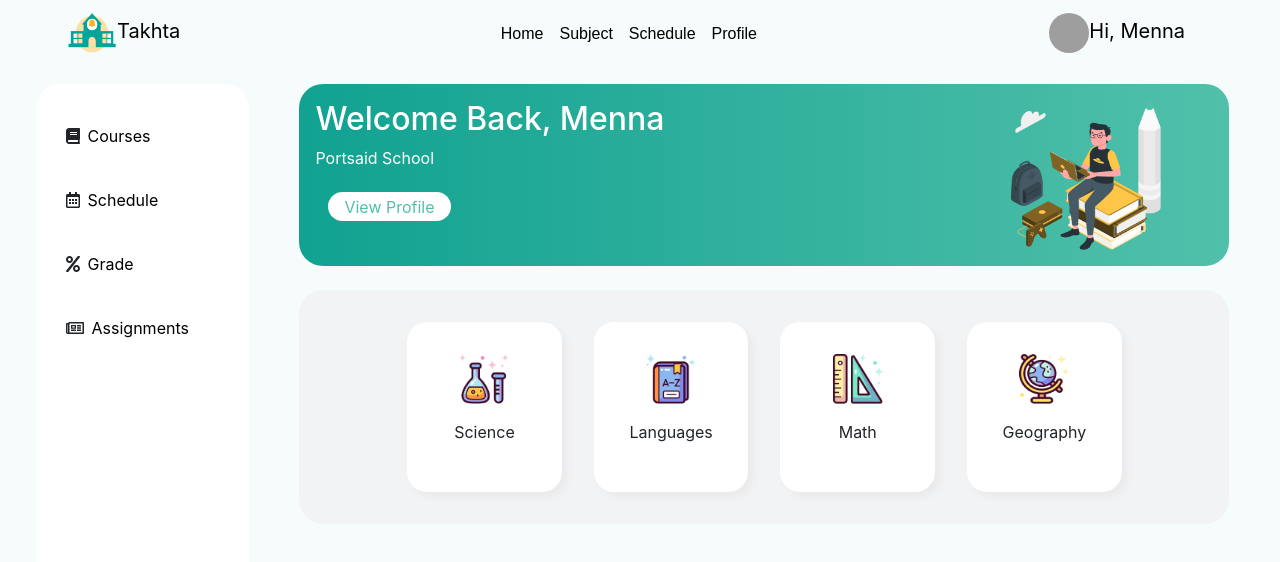
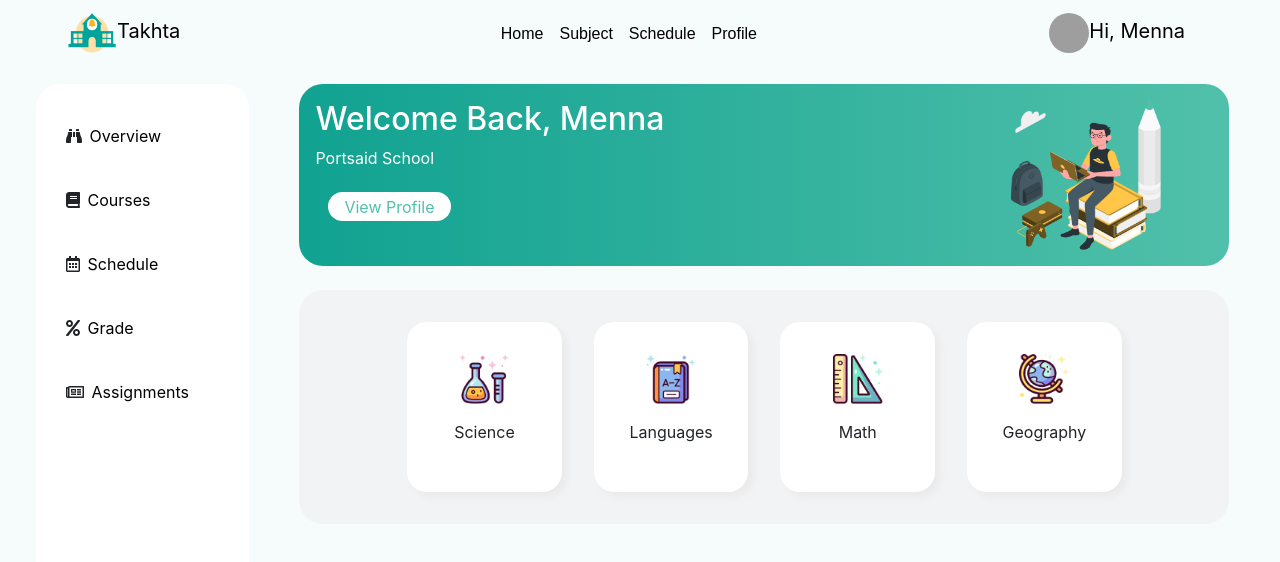
Before and after one commit to MennaMoOmar/Takhta-Front-End, a React (Create React App) app: page /stddashboard in a window 1280 px wide. Shown: the top 562 px of the page. Built offline with nearby package versions, Linux system fonts and the light colour scheme; grey boxes are pictures that could not be loaded.

Commit message:
add overview tab

```diff
--- a/src/components/StudentDashboard/stdsidenav.jsx
+++ b/src/components/StudentDashboard/stdsidenav.jsx
@@ -7,6 +7,12 @@ const StdSideNav = () => {
     <React.Fragment>
       <div className="container sidenav">
         <ul className="sidenav__list">
+          <li className="sidenav__list__item">
+            <i className="fas fa-binoculars sidenav__list__item__icon"></i>
+            <NavLink className="sidenav__list__item__a" to="/stddashboard">
+              Overview
+            </NavLink>
+          </li>
           <li className="sidenav__list__item">
             <i className="fas fa-book sidenav__list__item__icon"></i>
             <NavLink
```
Also changed, not shown: src/components/StudentDashboard/search.jsx (added).
